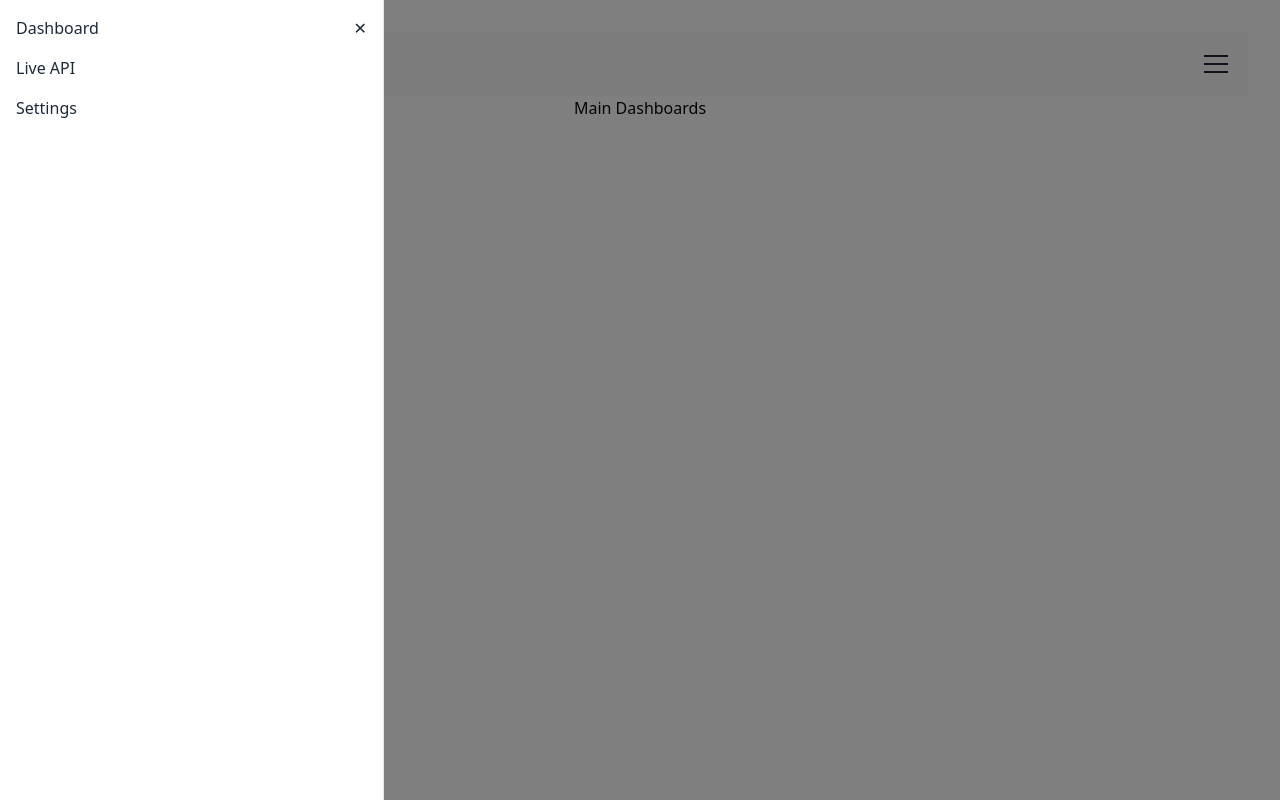
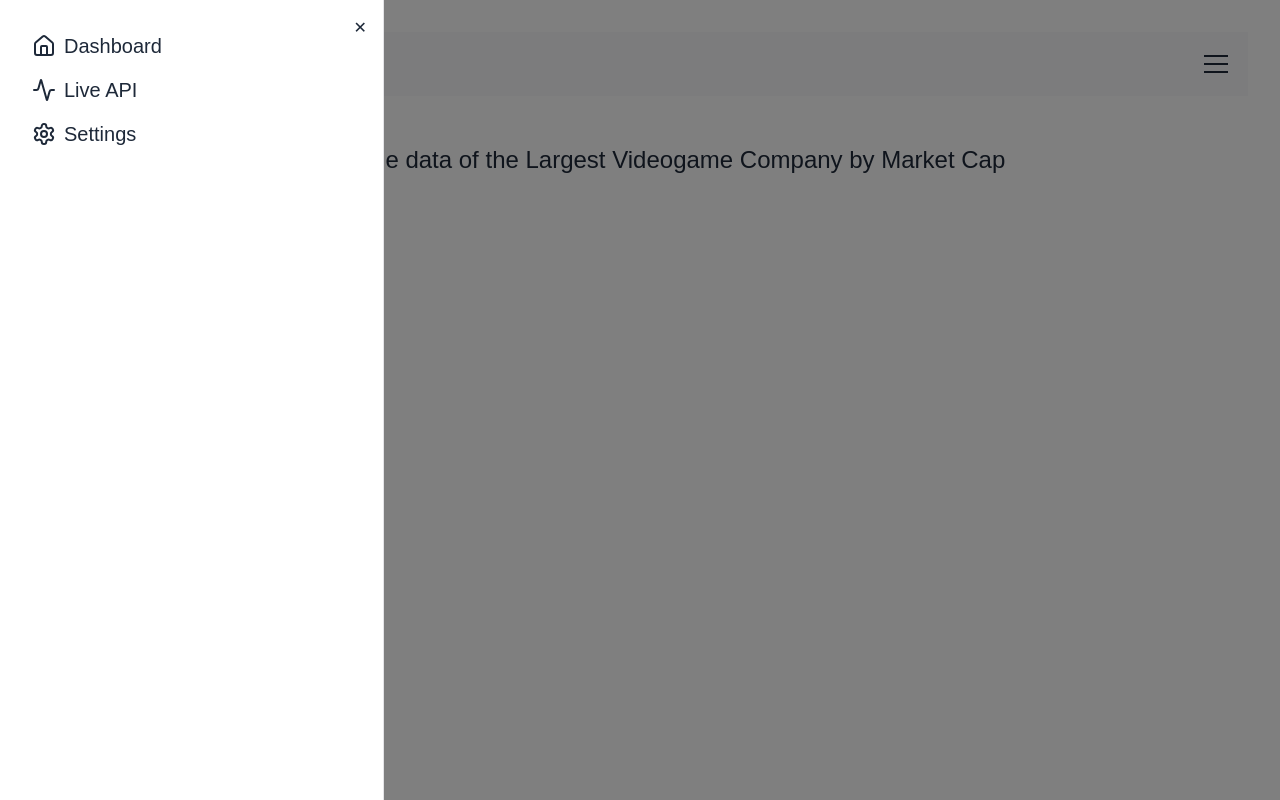
Before and after one commit to sarthakshrestha/d3-task, a React (Vite) app: page / in a window 1280 px wide. Both pictures are taken after a click on the button 1216 px from the left and 64 px from the top of the page. Built offline with nearby package versions, Linux system fonts and the light colour scheme.

Commit message:
Added fons

```diff
--- a/src/App.tsx
+++ b/src/App.tsx
@@ -1,6 +1,5 @@
 import { useState } from "react";
-import reactLogo from "./assets/react.svg";
-import viteLogo from "/vite.svg";
+
 import "./App.css";
 import Menu from "./reusable/menu";
 
@@ -13,8 +12,10 @@ function App() {
         <h1 className="text-lg font-light">D3 Dashboard</h1>
         <Menu />
       </header>
-      <div className="items-center justify-center">
-        <h1>Main Dashboards</h1>
+      <div className="items-center flex justify-center">
+        <h1 className="pt-12  text-2xl max-w-4xl  text-center text-gray-800">
+          Utilizing the data of the Largest Videogame Company by Market Cap{" "}
+        </h1>
       </div>
     </>
   );
--- a/src/index.css
+++ b/src/index.css
@@ -1,5 +1,6 @@
 @import "tailwindcss";
 @import "tw-animate-css";
+@import url("https://fonts.googleapis.com/css2?family=Instrument+Sans:ital,wght@0,400..700;1,400..700&display=swap");
 
 @custom-variant dark (&:is(.dark *));
 
@@ -36,6 +37,7 @@
   --sidebar-accent-foreground: oklch(0.21 0.006 285.885);
   --sidebar-border: oklch(0.92 0.004 286.32);
   --sidebar-ring: oklch(0.705 0.015 286.067);
+  --font-family: "Instrument Sans", sans-serif;
 }
 
 .dark {
@@ -70,6 +72,7 @@
   --sidebar-accent-foreground: oklch(0.985 0 0);
   --sidebar-border: oklch(1 0 0 / 10%);
   --sidebar-ring: oklch(0.552 0.016 285.938);
+  --font-family: "League Spartan", sans-serif;
 }
 
 @theme inline {
@@ -116,5 +119,6 @@
   }
   body {
     @apply bg-background text-foreground;
+    font-family: var(--font-family);
   }
 }
--- a/src/reusable/menu.tsx
+++ b/src/reusable/menu.tsx
@@ -5,6 +5,7 @@ import {
   DrawerContent,
   DrawerClose,
 } from "@/components/ui/drawer";
+import { Home, Activity, Settings } from "lucide-react"; // Import icons from lucide-react
 
 const Menu = () => {
   const [isOpen, setIsOpen] = useState(false);
@@ -38,15 +39,29 @@ const Menu = () => {
               ✕
             </button>
           </DrawerClose>
-          <nav className="flex flex-col items-start p-4 space-y-4">
-            <a href="#home" className="text-gray-800 hover:text-blue-500">
-              Dashboard
+          <nav className="flex flex-col items-start p-4 max-sm:p-6 lg:p-8 space-y-4">
+            <a
+              href="#home"
+              className="flex items-center space-x-2 text-gray-800 hover:text-zinc-500 text-base sm:text-lg lg:text-xl"
+            >
+              <Home className="w-5 h-5 lg:w-6 lg:h-6" /> {/* Home Icon */}
+              <span>Dashboard</span>
             </a>
-            <a href="#about" className="text-gray-800 hover:text-blue-500">
-              Live API
+            <a
+              href="#about"
+              className="flex items-center space-x-2 text-gray-800 hover:text-zinc-500 text-base sm:text-lg lg:text-xl"
+            >
+              <Activity className="w-5 h-5 lg:w-6 lg:h-6" />{" "}
+              {/* Activity Icon */}
+              <span>Live API</span>
             </a>
-            <a href="#services" className="text-gray-800 hover:text-blue-500">
-              Settings
+            <a
+              href="#services"
+              className="flex items-center space-x-2 text-gray-800 hover:text-zinc-500 text-base sm:text-lg lg:text-xl"
+            >
+              <Settings className="w-5 h-5 lg:w-6 lg:h-6" />{" "}
+              {/* Settings Icon */}
+              <span>Settings</span>
             </a>
           </nav>
         </DrawerContent>
```
